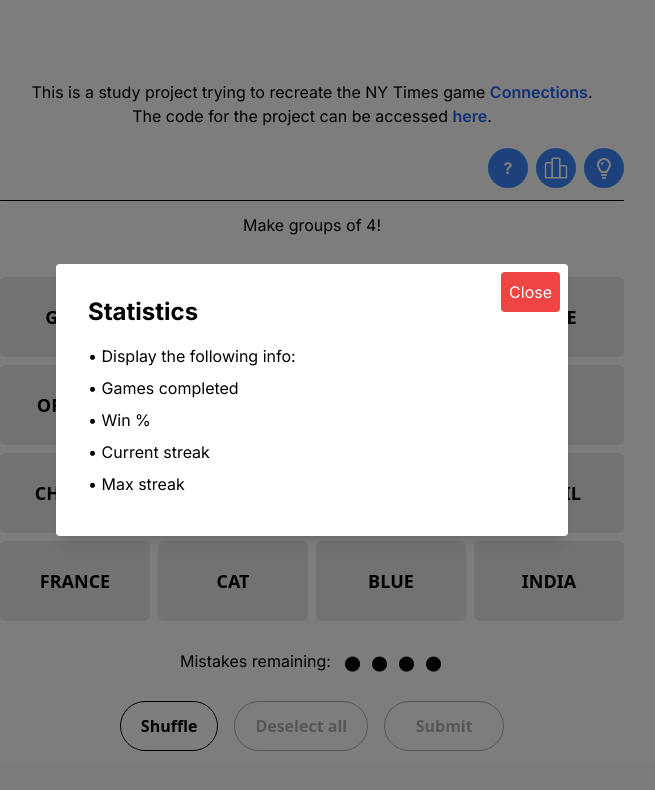
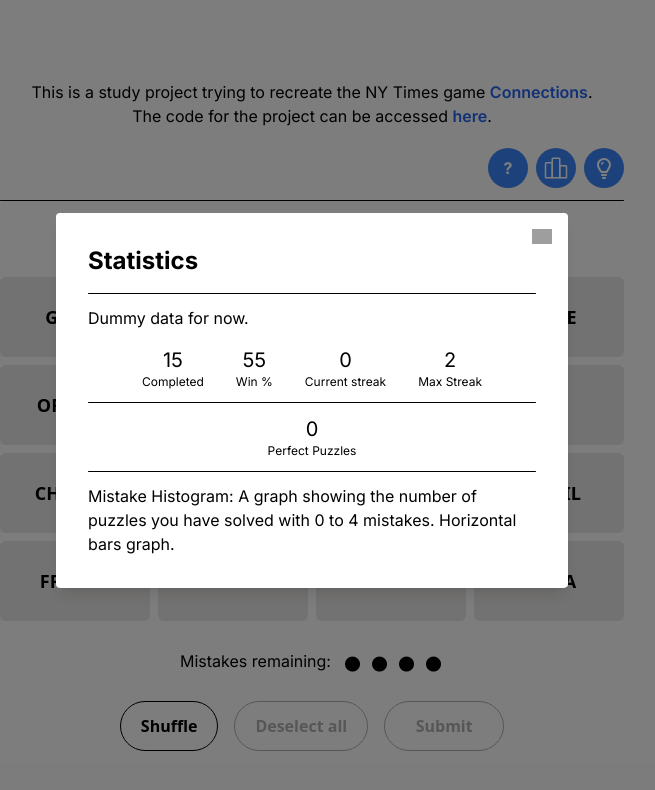
Before and after one commit to feliperost/connections, a Next.js app: page / in a window 1280 px wide. Both pictures are taken after a click on the button 884 px from the left and 168 px from the top of the page. Shown: the top 790 px of the page, without its empty margins (328-983 px from the left). Built offline with nearby package versions, Linux system fonts and the light colour scheme; grey boxes are pictures that could not be loaded.

Commit message:
style: new close button on modals

```diff
--- a/app/components/HelpModal.tsx
+++ b/app/components/HelpModal.tsx
@@ -1,4 +1,5 @@
 "use client";
+import Image from "next/image";
 
 interface HelpModalProps {
   closeHelp: () => void;
@@ -23,7 +24,10 @@ const HelpModal = ({ closeHelp }: HelpModalProps)  => {
             <p className="mb-2">• Click the words to select them, and click <b>Submit</b> to check if your guess is correct.</p>
             <p className="mb-2">• You can make 4 mistakes before the game is over.</p>
             <p className="mb-2">• For development purposes, the words and groups may be very easy to identify.</p>
-            <button onClick={closeHelp} className="p-2 bg-red-500 hover:bg-red-400 text-white rounded absolute top-2 right-2">Close</button>
+
+            <button onClick={closeHelp} className="p-2 rounded absolute top-2 right-2">
+                <Image src={"https://www.svgrepo.com/show/521564/close.svg"} width={20} height={20} alt="Close stats button"/>
+            </button>
             </div>
         </div>
     </div>
--- a/app/components/HintModal.tsx
+++ b/app/components/HintModal.tsx
@@ -1,4 +1,5 @@
 "use client";
+import Image from "next/image";
 
 interface HintModalProps {
   closeHint: () => void;
@@ -57,7 +58,9 @@ const HintModal = ({ closeHint }: HintModalProps)  => {
                 </div>
             </div>
 
-            <button onClick={closeHint} className="p-2 bg-red-500 hover:bg-red-400 text-white rounded absolute top-2 right-2">Close</button>
+            <button onClick={closeHint} className="p-2 rounded absolute top-2 right-2">
+                <Image src={"https://www.svgrepo.com/show/521564/close.svg"} width={20} height={20} alt="Close stats button"/>
+            </button>
             </div>
         </div>
     </div>
--- a/app/components/ResultsModal.tsx
+++ b/app/components/ResultsModal.tsx
@@ -1,4 +1,5 @@
 "use client";
+import Image from "next/image";
 
 interface ResultsModalProps {
   closeResults: () => void;
@@ -105,7 +106,9 @@ const ResultsModal = ({ closeResults, guessedWords }: ResultsModalProps)  => {
                 </button>
             </div>
 
-            <button onClick={closeResults} className="p-2 bg-red-500 hover:bg-red-400 text-white rounded absolute top-2 right-2">Close</button>
+            <button onClick={closeResults} className="p-2 rounded absolute top-2 right-2">
+                <Image src={"https://www.svgrepo.com/show/521564/close.svg"} width={20} height={20} alt="Close stats button"/>
+            </button>
 
             </div>
         </div>
--- a/app/components/StatsModal.tsx
+++ b/app/components/StatsModal.tsx
@@ -1,4 +1,5 @@
 "use client";
+import Image from "next/image";
 
 interface StatsModalProps {
   closeStats: () => void;
@@ -19,13 +20,43 @@ const StatsModal = ({ closeStats }: StatsModalProps)  => {
             <div className="bg-white p-8 rounded shadow-lg max-w-lg w-full relative">
 
             <h2 className="text-2xl font-bold mb-4">Statistics</h2>
-            <p className="mb-2">• Display the following info:</p>
-            <p className="mb-2">• Games completed</p>
-            <p className="mb-2">• Win %</p>
-            <p className="mb-2">• Current streak</p>
-            <p className="mb-2">• Max streak</p>
+            <hr className="my-3 border-black rounded"></hr>
 
-            <button onClick={closeStats} className="p-2 bg-red-500 hover:bg-red-400 text-white rounded absolute top-2 right-2">Close</button>
+            <p>Dummy data for now.</p>
+            <div className="flex justify-center space-x-8 mt-4">
+                <div className="text-center">
+                    <div className="text-xl">15</div>
+                    <div className="text-xs">Completed</div>
+                </div>
+
+                <div className="text-center">
+                    <div className="text-xl">55</div>
+                    <div className="text-xs">Win %</div>
+                </div>
+
+                <div className="text-center">
+                    <div className="text-xl">0</div>
+                    <div className="text-xs">Current streak</div>
+                </div>
+
+                <div className="text-center">
+                    <div className="text-xl">2</div>
+                    <div className="text-xs">Max Streak</div>
+                </div>
+            </div>
+            <hr className="my-3 border-black rounded"></hr>
+            <div className="text-center">
+                    <div className="text-xl">0</div>
+                    <div className="text-xs">Perfect Puzzles</div>
+                </div>
+            <hr className="my-3 border-black rounded"></hr>
+
+            <p>Mistake Histogram: A graph showing the number of puzzles you have solved with 0 to 4 mistakes. Horizontal bars graph.</p>
+
+            <button onClick={closeStats} className="p-2 rounded absolute top-2 right-2">
+                <Image src={"https://www.svgrepo.com/show/521564/close.svg"} width={20} height={20} alt="Close stats button"/>
+            </button>
+
             </div>
         </div>
     </div>
--- a/app/components/WordBox.tsx
+++ b/app/components/WordBox.tsx
@@ -1,5 +1,4 @@
 "use client";
-import getColorByGroup from '../page'; // using to change the color of the button
 
 export type WordProps = {
   word: string;
```
Also changed, not shown: public/x-close-icon.svg (added).
